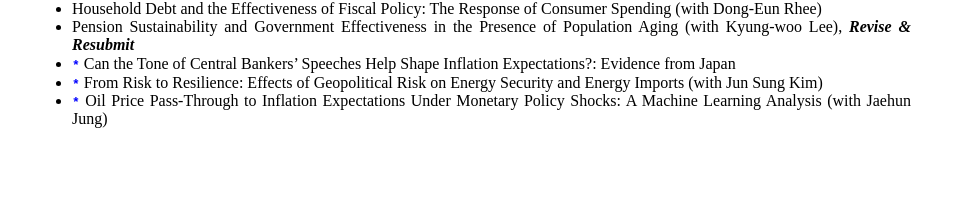
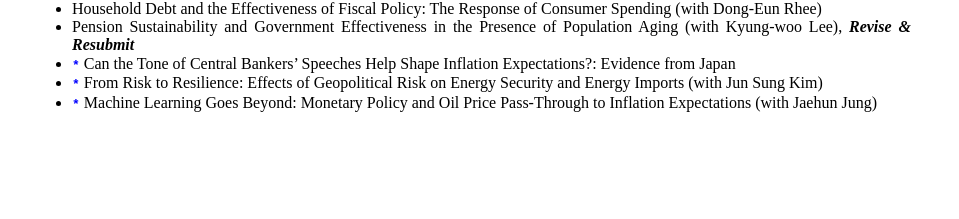
Before and after one commit to dooyeoncho/dooyeoncho.github.io, a Jekyll site: the page built from pages/research.html, in a window 1280 px wide. Shown: the part 1630-1849 px from the top of the page, without its empty margins (160-1119 px from the left). Built offline with Jekyll 4.4.1, drawn with Linux system fonts in a browser that asks for light colours.

Commit message:
Update research.html

```diff
--- a/pages/research.html
+++ b/pages/research.html
@@ -74,6 +74,6 @@ span {
 		<span><li>Pension Sustainability and Government Effectiveness in the Presence of Population Aging (with Kyung-woo Lee), <em property="italic"><b>Revise & Resubmit</b></em></li></span>
 		<span><li><code style="color : blue"><b>*</b></code> Can the Tone of Central Bankers’ Speeches Help Shape Inflation Expectations?: Evidence from Japan</li></span>
 		<span><li><code style="color : blue"><b>*</b></code> From Risk to Resilience: Effects of Geopolitical Risk on Energy Security and Energy Imports (with Jun Sung Kim)</li></span>
-		<span><li><code style="color : blue"><b>*</b></code> Oil Price Pass-Through to Inflation Expectations Under Monetary Policy Shocks: A Machine Learning Analysis (with Jaehun Jung)</li></span>
+		<span><li><code style="color : blue"><b>*</b></code> Machine Learning Goes Beyond: Monetary Policy and Oil Price Pass-Through to Inflation Expectations (with Jaehun Jung)</li></span>
 	</ul>
 </div>&nbsp;&nbsp;&nbsp;&nbsp;&nbsp;&nbsp;
```
